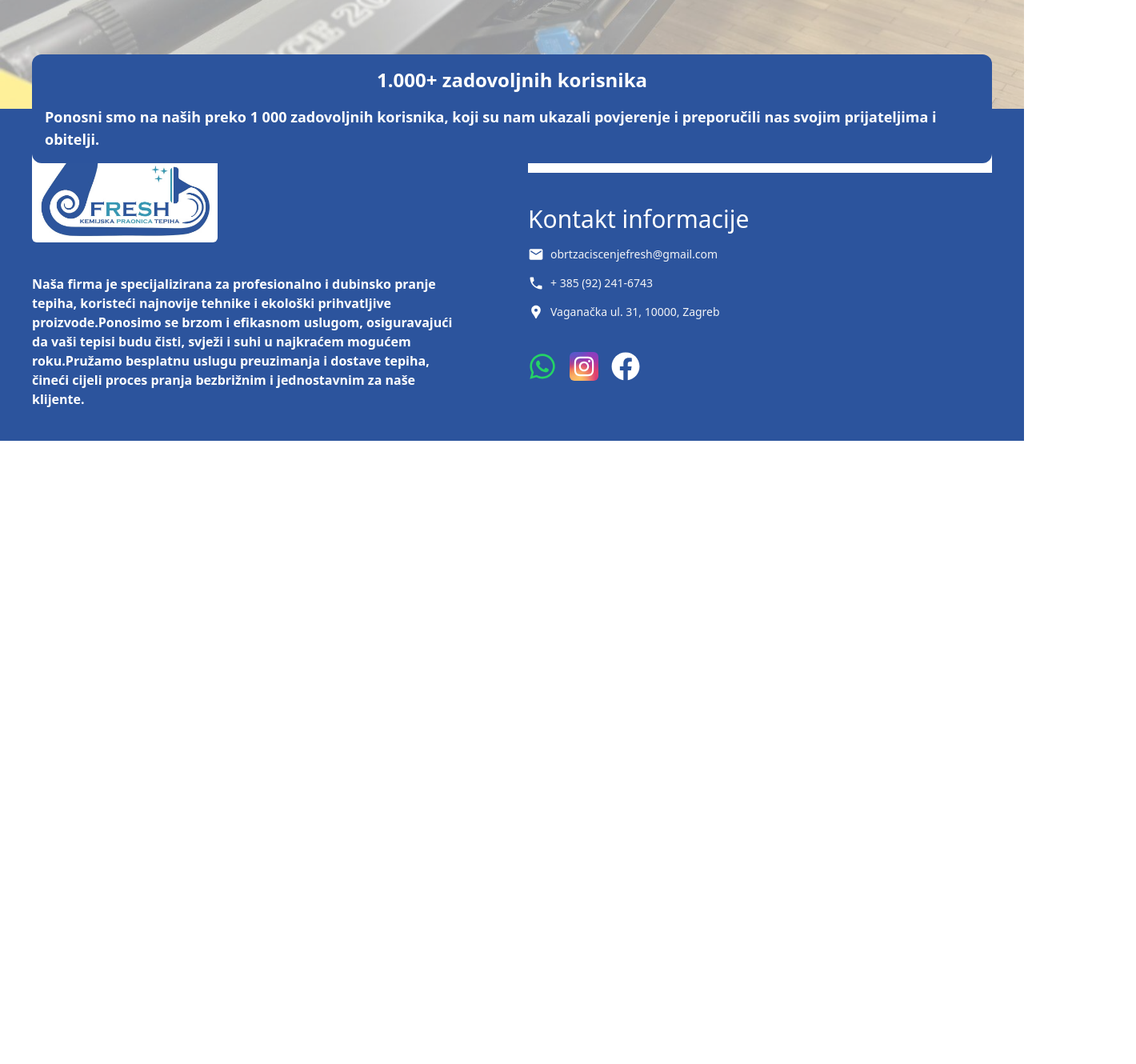
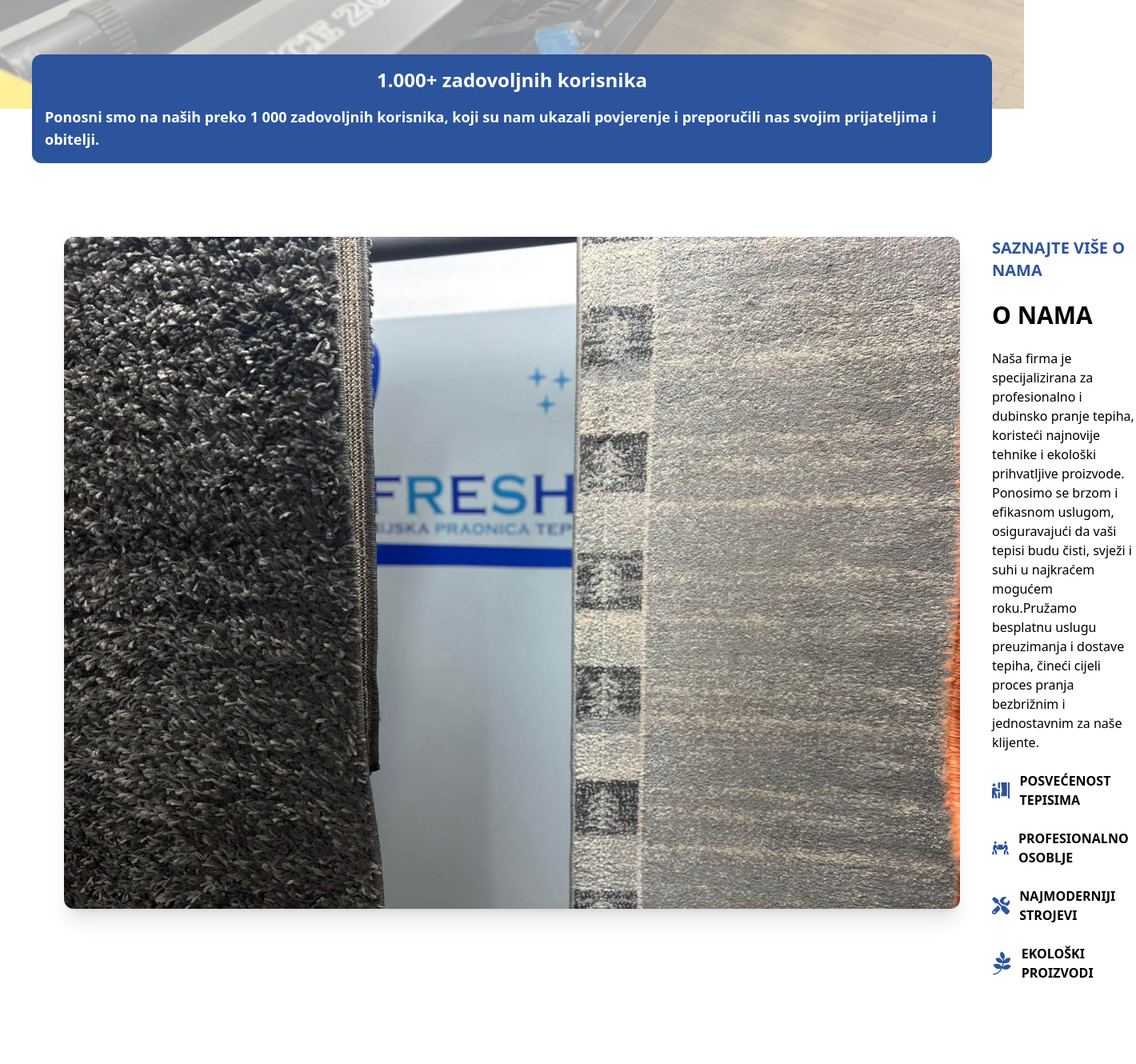
Before and after one commit to obrtzaciscenjefresh/web, a Next.js app: page / in a window 1280 px wide. Shown: the part 840-2170 px from the top of the page at 80% size, 1420 px wide, since content can reach past the window. Before the commit the page ends 1391 px from the top, so only its background shows below. Built offline with nearby package versions, Linux system fonts and the light colour scheme.

Commit message:
(onama): o nama

```diff
--- a/src/app/page.tsx
+++ b/src/app/page.tsx
@@ -1,4 +1,10 @@
 import Image from "next/image";
+import {
+  FaPersonBooth,
+  FaPeopleCarry,
+  FaPagelines,
+  FaTools,
+} from "react-icons/fa";
 
 export default function Home() {
   return (
@@ -27,9 +33,58 @@ export default function Home() {
           </div>
         </div>
       </section>
-      <section id="onama" className="flex flex-col sm:flex-row bg-white">
-        <div></div>
-        <div></div>
+      <section
+        id="onama"
+        className="flex flex-col sm:flex-row bg-white gap-10 py-40 px-20"
+      >
+        <Image
+          src="/susenje.jpg"
+          width={540}
+          height={700}
+          alt="Fresh"
+          className="w-full h-full flex-1 shadow-xl rounded-xl"
+          priority
+        />
+        <div className="flex-1 flex flex-col gap-6">
+          <h3 className="uppercase text-primary text-xl font-bold">
+            Saznajte više o nama
+          </h3>
+          <h1 className="uppercase text-3xl font-extrabold">O nama</h1>
+          <p className="">
+            Naša firma je specijalizirana za profesionalno i dubinsko pranje
+            tepiha, koristeći najnovije tehnike i ekološki prihvatljive
+            proizvode. Ponosimo se brzom i efikasnom uslugom, osiguravajući da
+            vaši tepisi budu čisti, svježi i suhi u najkraćem mogućem
+            roku.Pružamo besplatnu uslugu preuzimanja i dostave tepiha, čineći
+            cijeli proces pranja bezbrižnim i jednostavnim za naše klijente.
+          </p>
+          <div className="flex flex-col gap-6">
+            <div className="flex gap-3 items-center">
+              <FaPersonBooth className="text-3xl text-primary" />
+              <p className="uppercase text-base font-bold">
+                Posvećenost tepisima
+              </p>
+            </div>
+            <div className="flex gap-3 items-center">
+              <FaPeopleCarry className="text-3xl text-primary" />
+              <p className="uppercase text-base font-bold">
+                profesionalno osoblje
+              </p>
+            </div>
+            <div className="flex gap-3 items-center">
+              <FaTools className="text-3xl text-primary" />
+              <p className="uppercase text-base font-bold">
+                najmoderniji strojevi
+              </p>
+            </div>
+            <div className="flex gap-3 items-center">
+              <FaPagelines className="text-3xl text-primary" />
+              <p className="uppercase text-base font-bold">
+                ekološki proizvodi
+              </p>
+            </div>
+          </div>
+        </div>
       </section>
     </div>
   );
```
